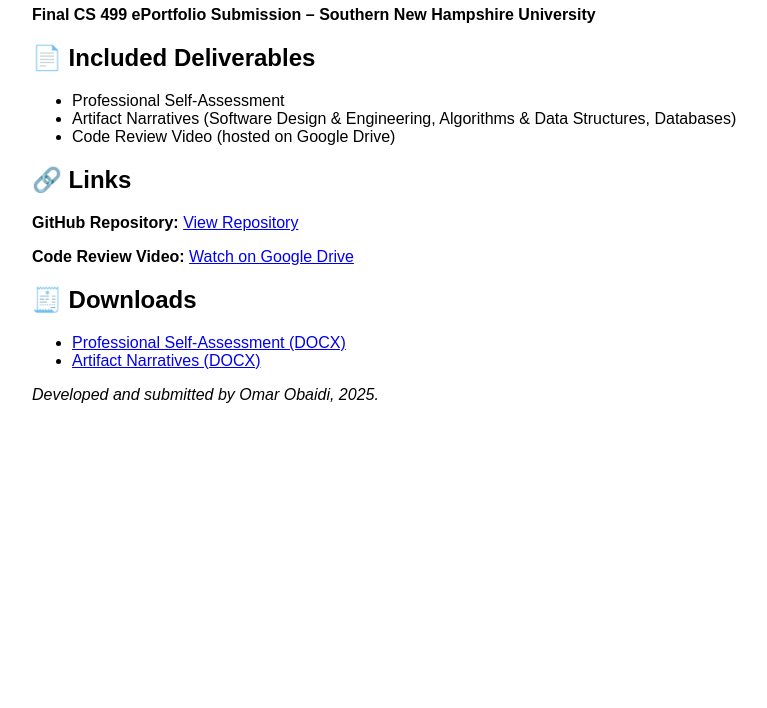
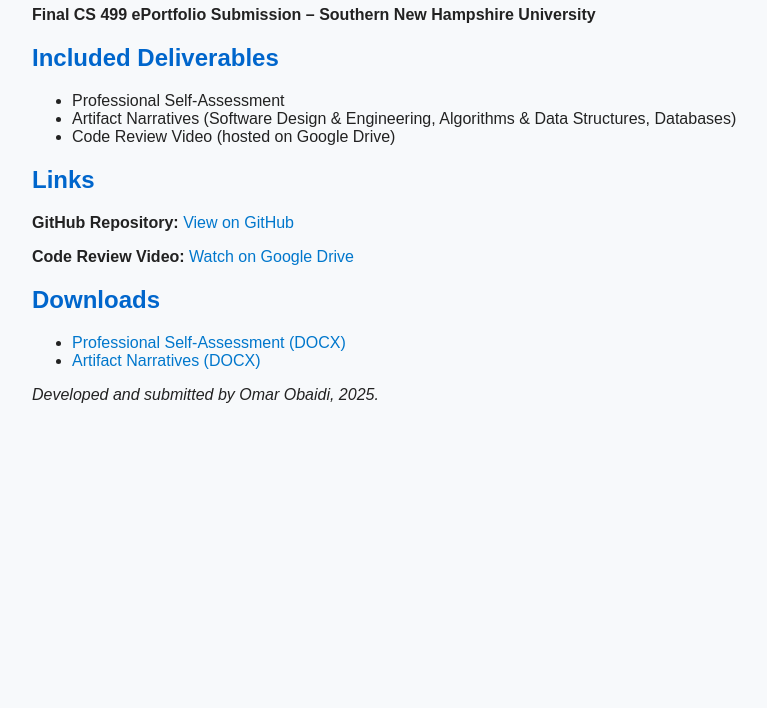
Before and after one commit to aobaidi92/OmarObaidi_ePortfolio, a plain HTML site: page index.html in a window 1280 px wide. Shown: the part 92-800 px from the top of the page, without its empty margins (8-775 px from the left). Drawn offline with Linux system fonts and the light colour scheme.

Commit message:
Update index.html

```diff
--- a/index.html
+++ b/index.html
@@ -4,34 +4,40 @@
   <meta charset="UTF-8" />
   <meta name="viewport" content="width=device-width, initial-scale=1.0" />
   <title>Omar Obaidi ePortfolio</title>
+  <style>
+    body {
+      font-family: Arial, sans-serif;
+      margin: 40px;
+      background: #f7f9fb;
+      color: #222;
+    }
+    h1 { color: #004080; }
+    h2 { color: #0066cc; }
+    a { color: #0077cc; text-decoration: none; }
+    a:hover { text-decoration: underline; }
+  </style>
 </head>
-<body style="font-family: Arial, sans-serif; margin: 40px;">
+<body>
   <h1>Omar Obaidi – CS 499 ePortfolio</h1>
   <p><strong>Final CS 499 ePortfolio Submission – Southern New Hampshire University</strong></p>
 
-  <h2>📄 Included Deliverables</h2>
+  <h2>Included Deliverables</h2>
   <ul>
     <li>Professional Self-Assessment</li>
     <li>Artifact Narratives (Software Design & Engineering, Algorithms & Data Structures, Databases)</li>
     <li>Code Review Video (hosted on Google Drive)</li>
   </ul>
 
-  <h2>🔗 Links</h2>
-  <p>
-    <strong>GitHub Repository:</strong>
-    <a href="https://github.com/aobaidi92/OmarObaidi_ePortfolio" target="_blank">
-      View Repository
-    </a>
+  <h2>Links</h2>
+  <p><strong>GitHub Repository:</strong>
+    <a href="https://github.com/aobaidi92/OmarObaidi_ePortfolio" target="_blank">View on GitHub</a>
   </p>
 
-  <p>
-    <strong>Code Review Video:</strong>
-    <a href="https://drive.google.com/file/d/1gPffHO0Hp5P0YkUqeS_vsaE30XgG8fkE/view?usp=drive_link" target="_blank">
-      Watch on Google Drive
-    </a>
+  <p><strong>Code Review Video:</strong>
+    <a href="https://drive.google.com/file/d/1gPffHO0Hp5P0YkUqeS_vsaE30XgG8fkE/view?usp=drive_link" target="_blank">Watch on Google Drive</a>
   </p>
 
-  <h2>🧾 Downloads</h2>
+  <h2>Downloads</h2>
   <ul>
     <li><a href="OmarObaidi_CS499_ProfessionalSelfAssessment.docx">Professional Self-Assessment (DOCX)</a></li>
     <li><a href="OmarObaidi_CS499_Narrative_ArtifactNarratives.docx">Artifact Narratives (DOCX)</a></li>
```
